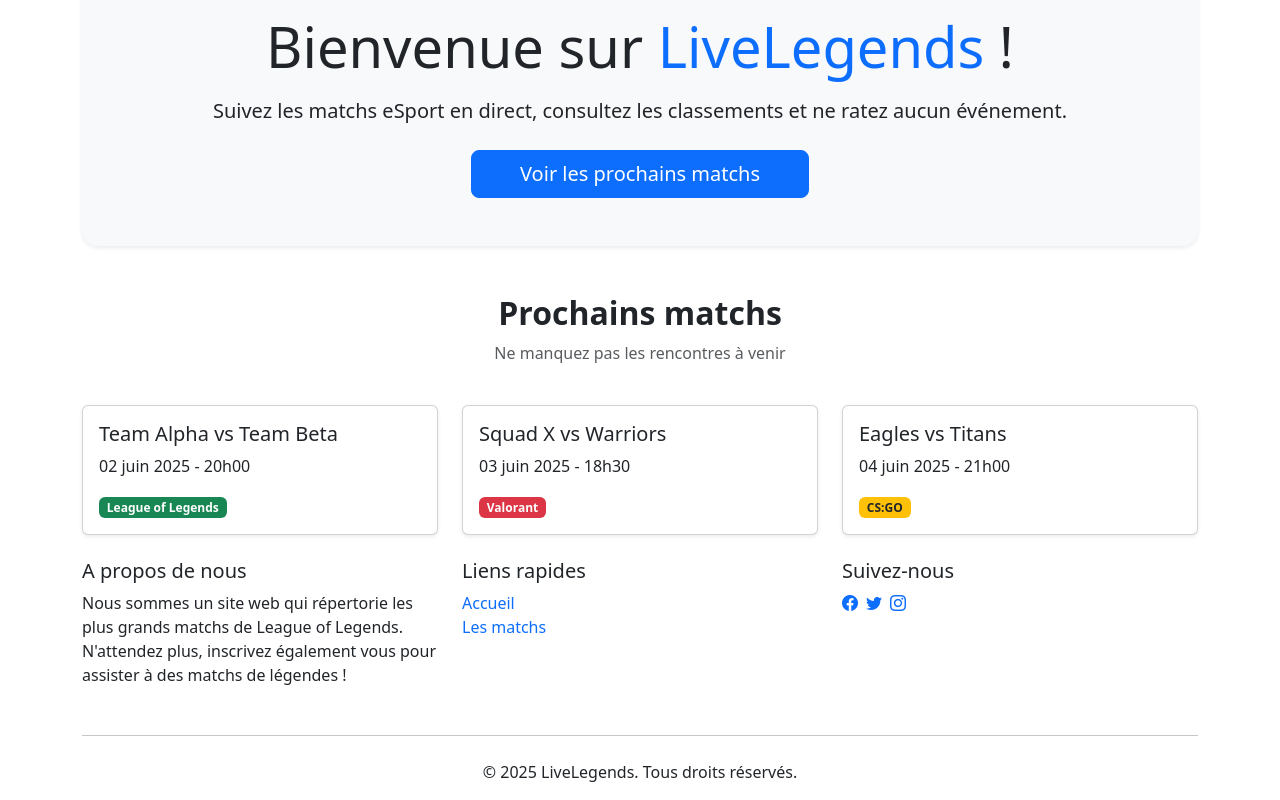
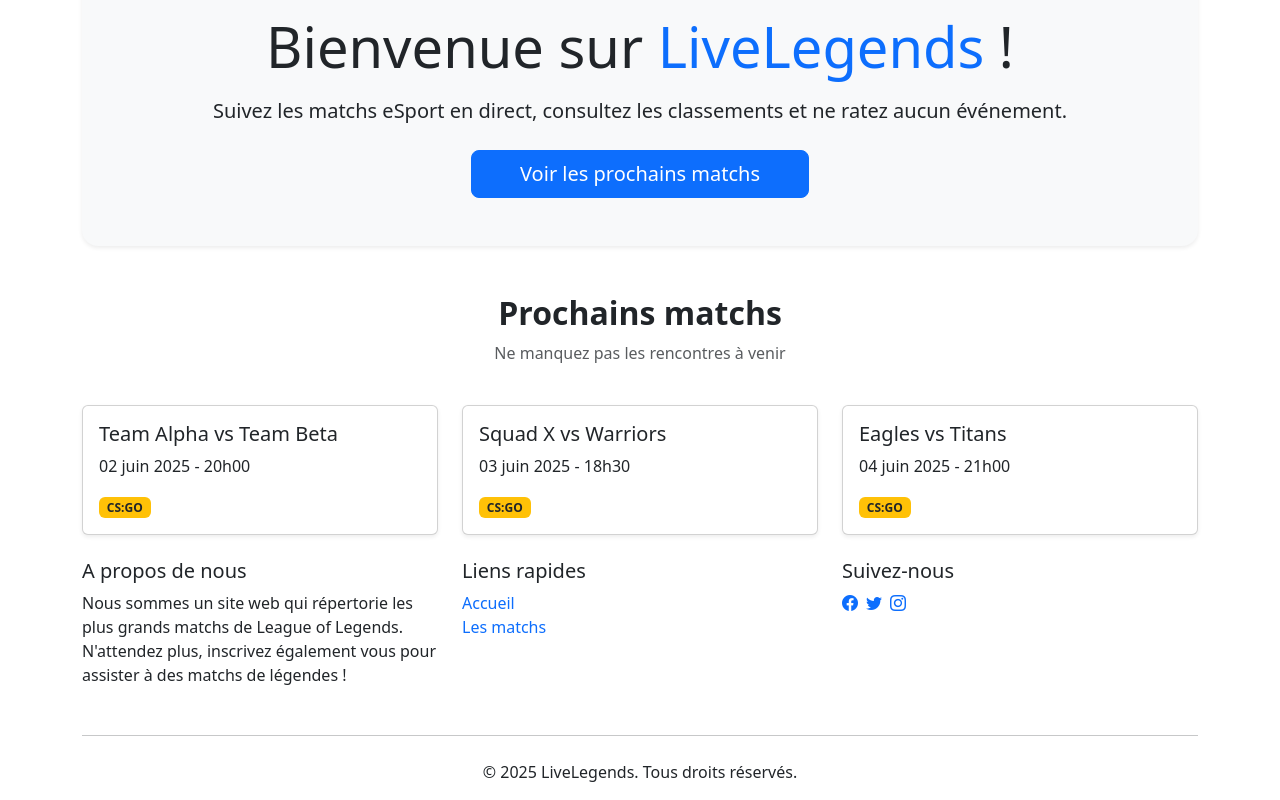
Before and after one commit to Qcrelced/livelegends, an Angular app in the folder livelegends-frontend/: page /accueil in a window 1280 px wide. Shown: the part 1134-1934 px from the top of the page. Built offline with nearby package versions, Linux system fonts and the light colour scheme.

Commit message:
front match & edit accueil

```diff
--- a/livelegends-frontend/src/app/accueil/accueil.component.html
+++ b/livelegends-frontend/src/app/accueil/accueil.component.html
@@ -16,7 +16,7 @@
         <div class="card-body">
           <h5 class="card-title">Team Alpha vs Team Beta</h5>
           <p class="card-text">02 juin 2025 - 20h00</p>
-          <span class="badge bg-success">League of Legends</span>
+          <span class="badge bg-warning text-dark">CS:GO</span>
         </div>
       </div>
     </div>
@@ -25,7 +25,7 @@
         <div class="card-body">
           <h5 class="card-title">Squad X vs Warriors</h5>
           <p class="card-text">03 juin 2025 - 18h30</p>
-          <span class="badge bg-danger">Valorant</span>
+          <span class="badge bg-warning text-dark">CS:GO</span>
         </div>
       </div>
     </div>
--- a/livelegends-frontend/src/app/match/match.component.html
+++ b/livelegends-frontend/src/app/match/match.component.html
@@ -1 +1,18 @@
-<p>match works!</p>
+<!-- livelegends-frontend/src/app/match/match.component.html -->
+<div class="container mt-5">
+  <h2 class="mb-4 text-center">Tous les matchs</h2>
+  <div class="row">
+    <div class="col-md-4 mb-4" *ngFor="let match of matchs">
+      <div class="card shadow-sm h-100">
+        <img *ngIf="match.image" [src]="match.image" class="card-img-top" alt="Image du match">
+        <div class="card-body">
+          <h5 class="card-title">{{ match.equipe1 }} vs {{ match.equipe2 }}</h5>
+          <p class="card-text">{{ match.date | date:'dd MMMM yyyy' }} - {{ match.heure }}</p>
+          <span class="badge" [ngClass]="{
+            'bg-warning text-dark': match.jeu === 'CS:GO'
+          }">{{ match.jeu }}</span>
+        </div>
+      </div>
+    </div>
+  </div>
+</div>
--- a/livelegends-frontend/src/app/match/match.component.ts
+++ b/livelegends-frontend/src/app/match/match.component.ts
@@ -7,5 +7,16 @@ import { Component } from '@angular/core';
   styleUrl: './match.component.css'
 })
 export class MatchComponent {
-
+  matchs = [
+    // livelegends-frontend/src/app/match/match.component.ts
+    { equipe1: 'Team Alpha', equipe2: 'Team Beta', date: new Date(2025, 5, 2), heure: '20h00', jeu: 'CS:GO', image: 'https://picsum.photos/400/200?random=1'},
+    { equipe1: 'Squad X', equipe2: 'Warriors', date: new Date(2025, 5, 3), heure: '18h30', jeu: 'CS:GO',image: 'https://picsum.photos/400/200?random=2' },
+    { equipe1: 'Eagles', equipe2: 'Titans', date: new Date(2025, 5, 4), heure: '21h00', jeu: 'CS:GO',image: 'https://picsum.photos/400/200?random=3' },
+    { equipe1: 'Phoenix', equipe2: 'Dragons', date: new Date(2025, 5, 5), heure: '19h00', jeu: 'CS:GO',image: 'https://picsum.photos/400/200?random=4' },
+    { equipe1: 'Sharks', equipe2: 'Wolves', date: new Date(2025, 5, 6), heure: '17h30', jeu: 'CS:GO',image: 'https://picsum.photos/400/200?random=>5' },
+    { equipe1: 'Knights', equipe2: 'Giants', date: new Date(2025, 5, 7), heure: '22h00', jeu: 'CS:GO',image: 'https://picsum.photos/400/200?random=6' },
+    { equipe1: 'Falcons', equipe2: 'Lions', date: new Date(2025, 5, 8), heure: '16h00', jeu: 'CS:GO',image: 'https://picsum.photos/400/200?random=7' },
+    { equipe1: 'Raptors', equipe2: 'Bulls', date: new Date(2025, 5, 9), heure: '20h30', jeu: 'CS:GO',image: 'https://picsum.photos/400/200?random=8' },
+    { equipe1: 'Pirates', equipe2: 'Vikings', date: new Date(2025, 5, 10), heure: '18h00', jeu: 'CS:GO',image: 'https://picsum.photos/400/200?random=9' }
+  ];
 }
```
